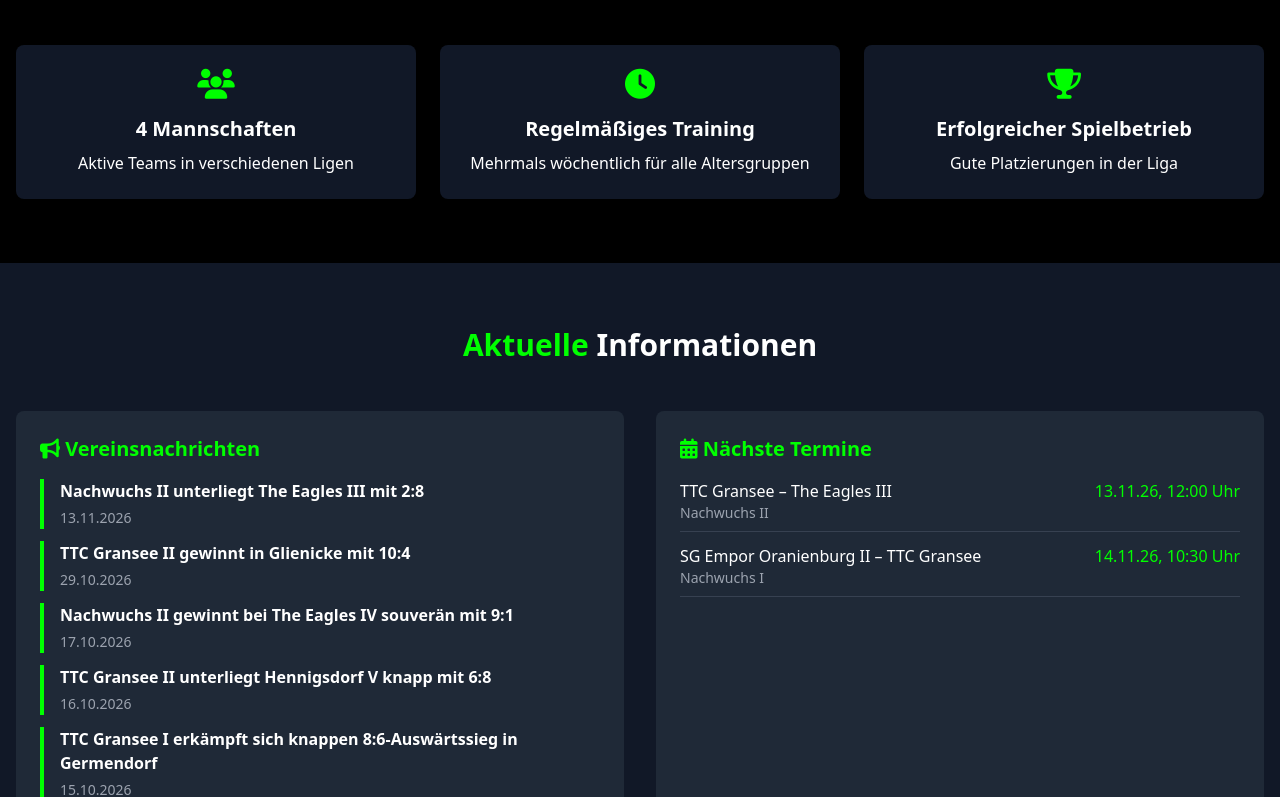
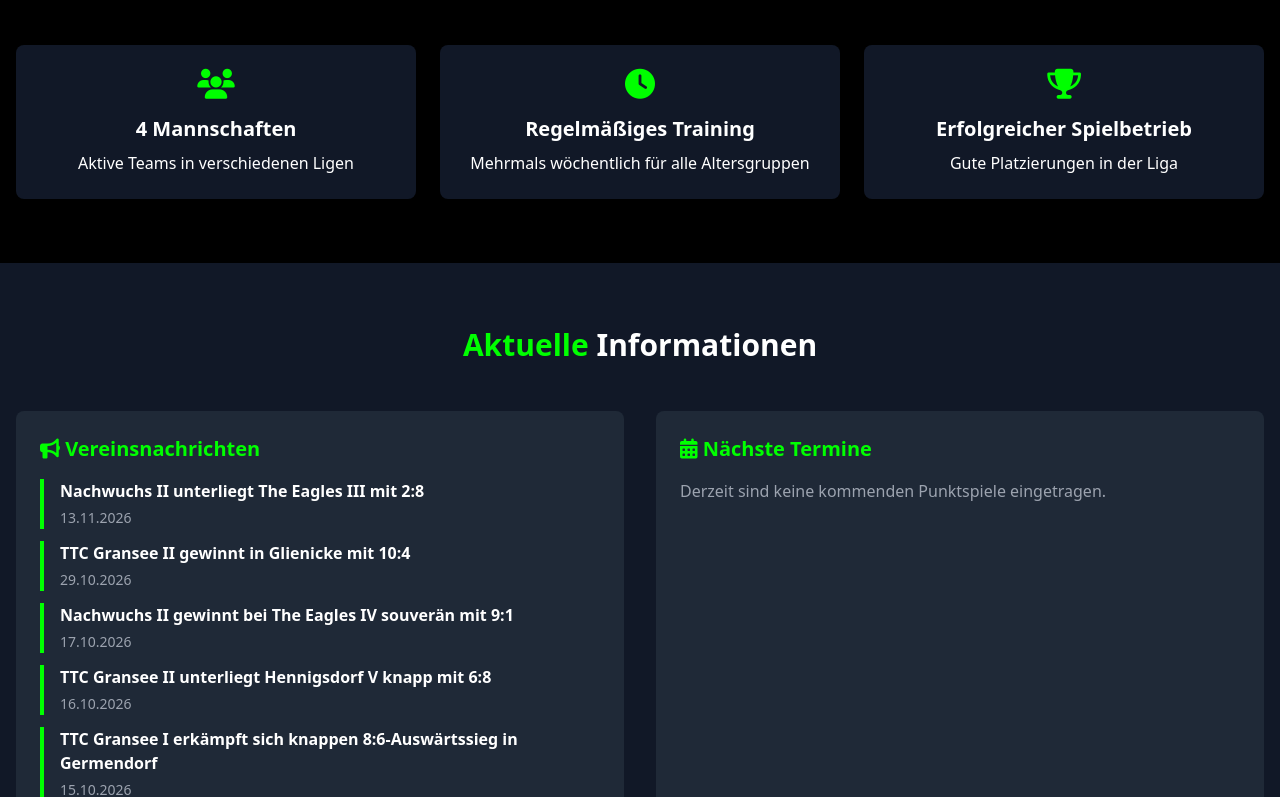
Before and after one commit to ttcgransee/ttcgransee, a plain HTML site: page index.html in a window 1280 px wide. Shown: the part 383-1180 px from the top of the page. Drawn offline with nearby package versions, Linux system fonts and the light colour scheme.

Commit message:
Webseite automatisch aktualisiert

```diff
--- a/index.html
+++ b/index.html
@@ -423,13 +423,7 @@ Mit insgesamt 28:23 gewonnenen Sätzen und einem Ballverhältnis von 466:443 unt
 <h3 class="text-xl font-bold mb-4 text-accent">
 <i class="fas fa-calendar-alt"></i> Nächste Termine
                     </h3>
-<ul class="space-y-3"><li class="flex justify-between gap-4 items-start border-b border-gray-700 pb-2">
-<span>TTC Gransee – The Eagles III<span class="block text-sm text-gray-400">Nachwuchs II</span></span>
-<span class="text-accent whitespace-nowrap">13.11.26, 12:00 Uhr</span>
-</li><li class="flex justify-between gap-4 items-start border-b border-gray-700 pb-2">
-<span>SG Empor Oranienburg II – TTC Gransee<span class="block text-sm text-gray-400">Nachwuchs I</span></span>
-<span class="text-accent whitespace-nowrap">14.11.26, 10:30 Uhr</span>
-</li></ul>
+<ul class="space-y-3"><li class="text-gray-400">Derzeit sind keine kommenden Punktspiele eingetragen.</li></ul>
 </div>
 </div>
 </div>
```
